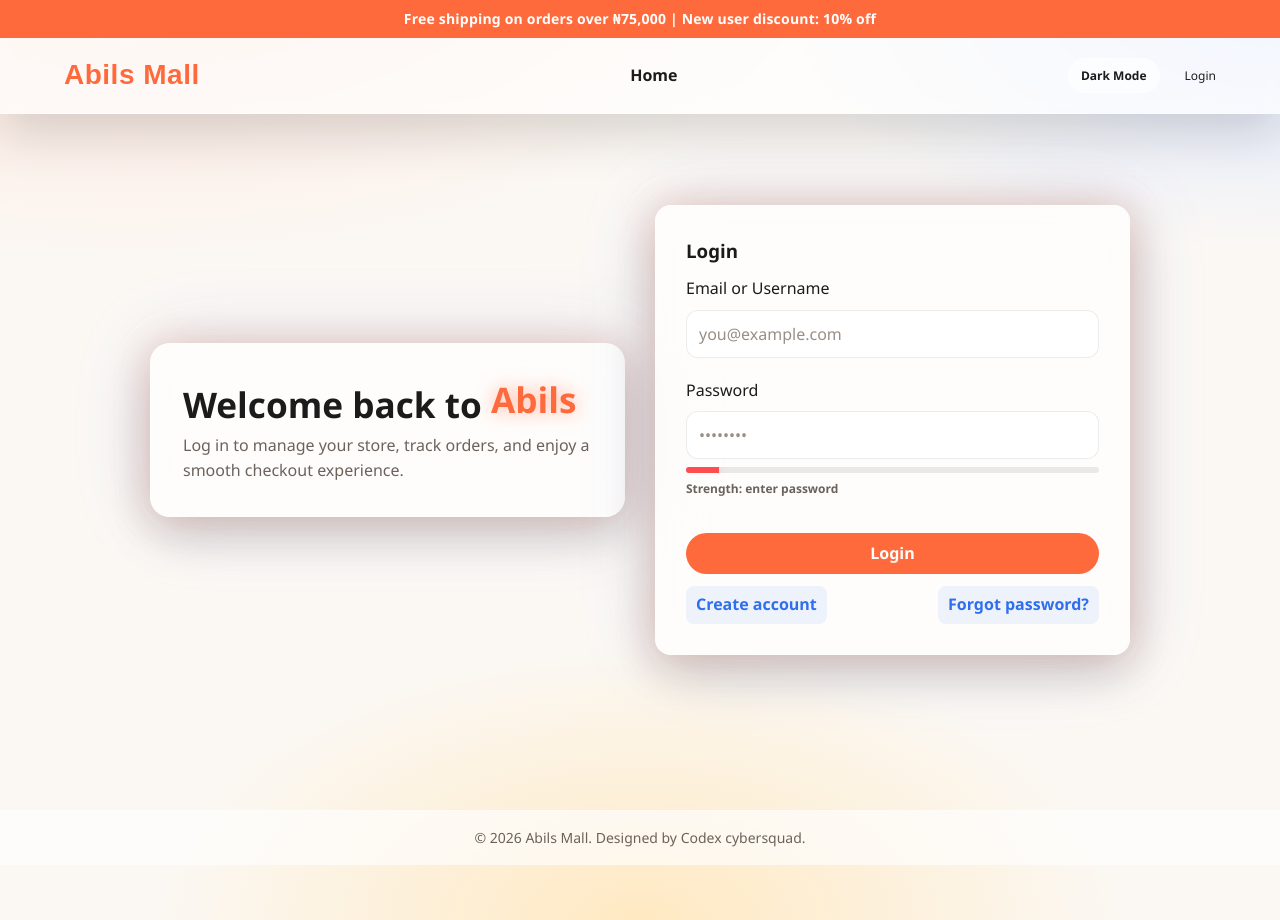
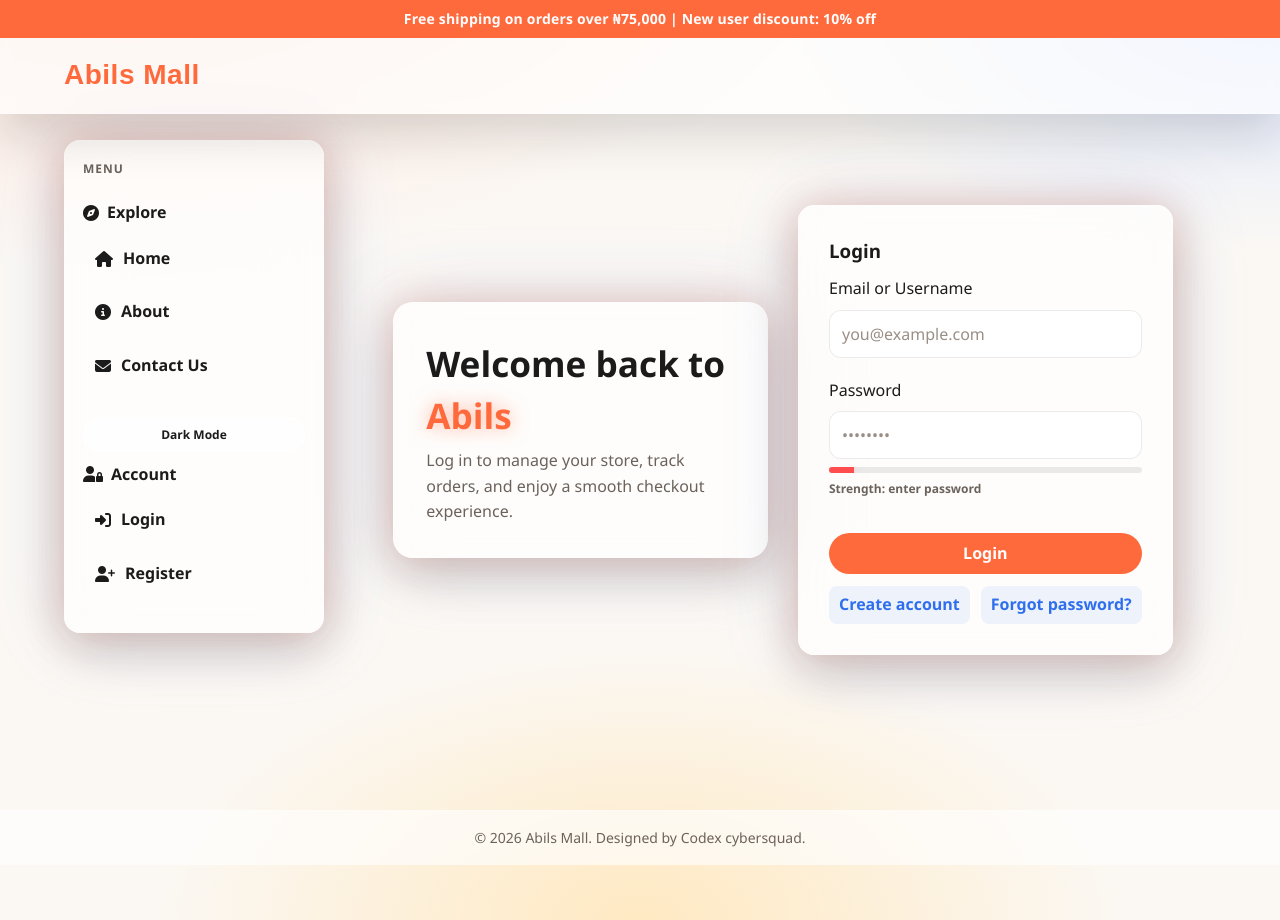
Before and after one commit to Sonbeliever/Abils-Mall, a Flask app: a page that uses templates/base.html in a window 1280 px wide. Run offline with Flask 3, Linux system fonts and the light colour scheme.

Commit message:
Add_sidebar_about_and_contact_links

```diff
--- a/app.py
+++ b/app.py
@@ -115,6 +115,14 @@ def create_app():
         products = Product.query.all()
         return render_template('marketplace.html', products=products)
 
+    @app.route('/about')
+    def about():
+        return render_template('about.html')
+
+    @app.route('/contact')
+    def contact():
+        return render_template('contact.html')
+
     @app.route('/setup', methods=['GET', 'POST'])
     def setup_admin():
         from models import User
--- a/templates/base.html
+++ b/templates/base.html
@@ -13,22 +13,11 @@
             <p>Free shipping on orders over ₦75,000 | New user discount: 10% off</p>
         </div>
         <nav class="main-nav">
-            {% if current_user.is_authenticated %}
             <button class="sidebar-toggle sidebar-toggle-nav" id="sidebar-toggle" aria-label="Toggle sidebar">
                 <i class="fas fa-bars"></i>
             </button>
-            {% endif %}
             <a href="{{ url_for('home') }}" class="logo">Abils Mall</a>
-            {% if not current_user.is_authenticated %}
-            <button class="nav-toggle" id="nav-toggle" aria-label="Toggle navigation">
-                <i class="fas fa-bars"></i>
-            </button>
-            {% endif %}
-            <div class="nav-links">
-                <a href="{{ url_for('home') }}">Home</a>
-            </div>
             <div class="nav-icons">
-                <button class="mode-toggle" id="mode-toggle">Dark Mode</button>
                 {% if current_user.is_authenticated %}
                     {% if current_user.role in ['admin', 'manager', 'buyer'] %}
                         {% if current_user.role == 'admin' %}
@@ -46,7 +35,7 @@
                         </button>
                     {% endif %}
                 {% else %}
-                    <a href="{{ url_for('auth.login') }}" class="user-icon">Login</a>
+
                 {% endif %}
             </div>
         </nav>
@@ -64,10 +53,17 @@
                 {% endif %}
             {% endwith %}
         </div>
-        <div class="layout {% if not current_user.is_authenticated %}no-sidebar{% endif %}">
+        <div class="layout">
+            <aside class="sidebar" id="sidebar">
+                <div class="sidebar-title">Menu</div>
+                <details open class="sidebar-group">
+                    <summary><i class="fas fa-compass"></i> Explore</summary>
+                    <a href="{{ url_for('home') }}"><i class="fas fa-house"></i> Home</a>
+                    <a href="{{ url_for('about') }}"><i class="fas fa-circle-info"></i> About</a>
+                    <a href="{{ url_for('contact') }}"><i class="fas fa-envelope"></i> Contact Us</a>
+                </details>
+                <button class="mode-toggle" id="mode-toggle" type="button">Dark Mode</button>
                 {% if current_user.is_authenticated %}
-            <aside class="sidebar" id="sidebar">
-                <div class="sidebar-title">Portal</div>
                     <div class="sidebar-user">
                         <a href="{{ url_for('auth.profile') }}" class="user-chip">
                             {% if current_user.avatar_path %}
@@ -113,8 +109,14 @@
                         </details>
                     {% endif %}
                     <a class="sidebar-logout" href="{{ url_for('auth.logout') }}"><i class="fas fa-sign-out-alt"></i> Logout</a>
+                {% else %}
+                    <details open class="sidebar-group">
+                        <summary><i class="fas fa-user-lock"></i> Account</summary>
+                        <a href="{{ url_for('auth.login') }}"><i class="fas fa-right-to-bracket"></i> Login</a>
+                        <a href="{{ url_for('auth.register') }}"><i class="fas fa-user-plus"></i> Register</a>
+                    </details>
+                {% endif %}
             </aside>
-            {% endif %}
             <section class="content">
                 {% block content %}{% endblock %}
             </section>
@@ -160,13 +162,6 @@
                 });
             });
         }
-        const navToggle = document.getElementById('nav-toggle');
-        const navLinks = document.querySelector('.nav-links');
-        if (navToggle && navLinks) {
-            navToggle.addEventListener('click', () => {
-                navLinks.classList.toggle('open');
-            });
-        }
         const footerYear = document.getElementById('footer-year');
         if (footerYear) {
             footerYear.textContent = String(new Date().getFullYear());
```
Also changed, not shown: templates/about.html (added, +10 -0 lines), templates/contact.html (added, +11 -0 lines). Lines whose indentation alone changed are shown as unchanged.
